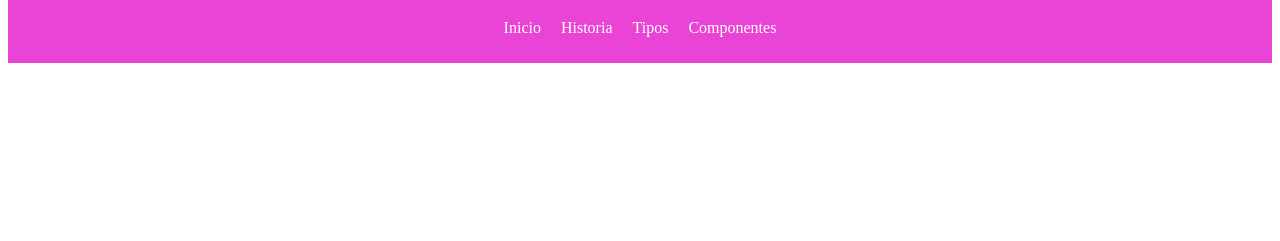
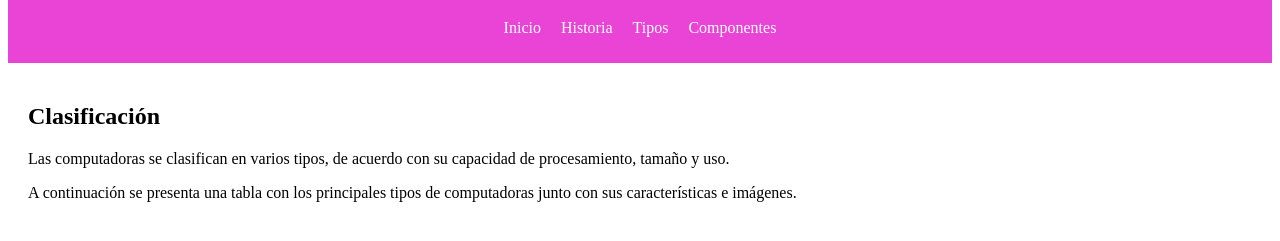
Before and after one commit to Kg20072007/lozanoangie_1058548616, a plain HTML site: page tipos.html in a window 1280 px wide. Shown: the part 97-338 px from the top of the page. Drawn offline with Linux system fonts and the light colour scheme.

Commit message:
angie tipos v03

```diff
--- a/tipos.html
+++ b/tipos.html
@@ -17,5 +17,10 @@
             </ul>
         </nav>
     </header>
+<main style="padding: 20px;">
+    <h2>Clasificación</h2>
+    <p>Las computadoras se clasifican en varios tipos, de acuerdo con su capacidad de procesamiento, tamaño y uso.</p>
+    <p>A continuación se presenta una tabla con los principales tipos de computadoras junto con sus características e imágenes.</p>
+</main>
 </body>
 </html>
```
